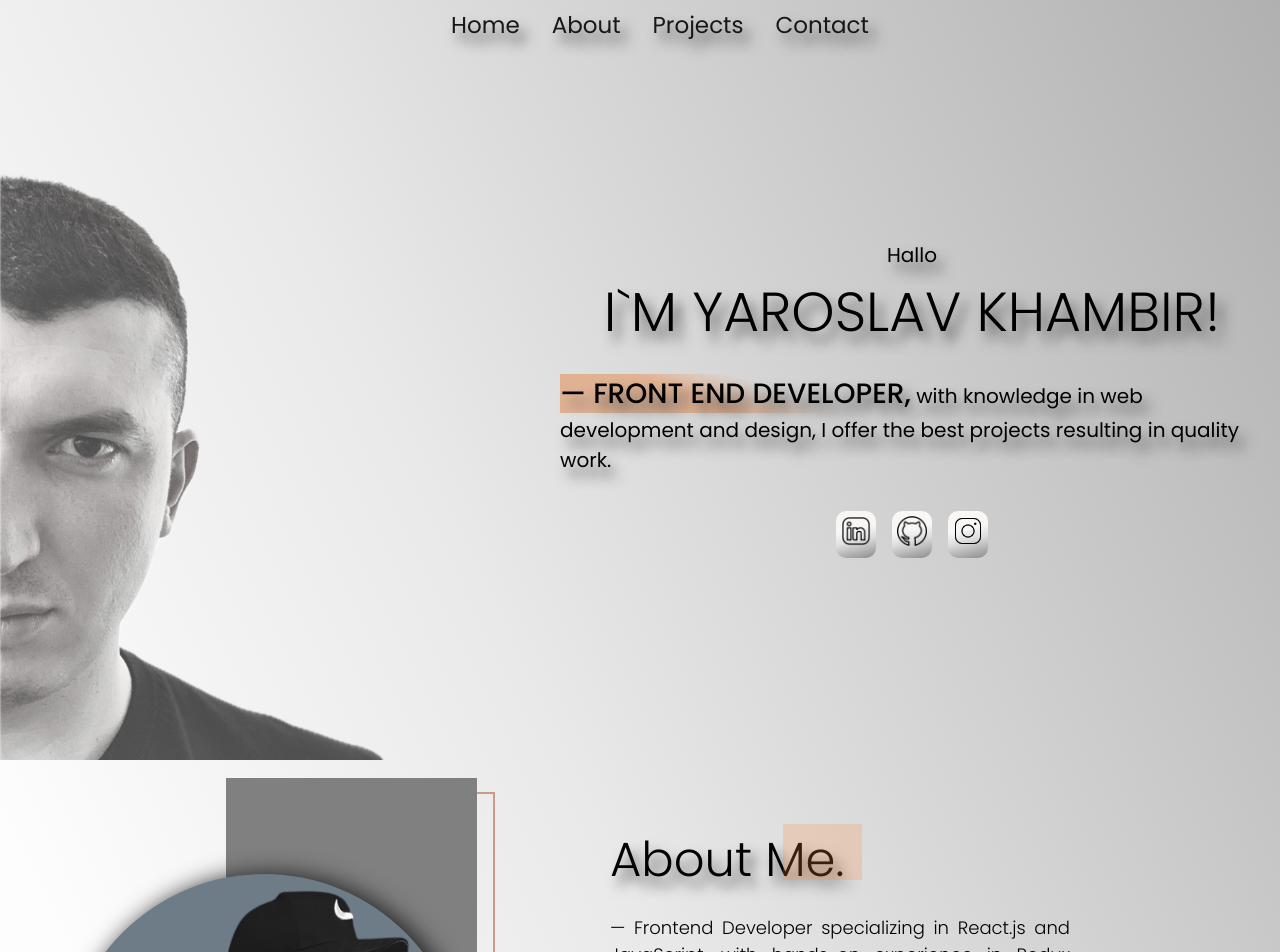
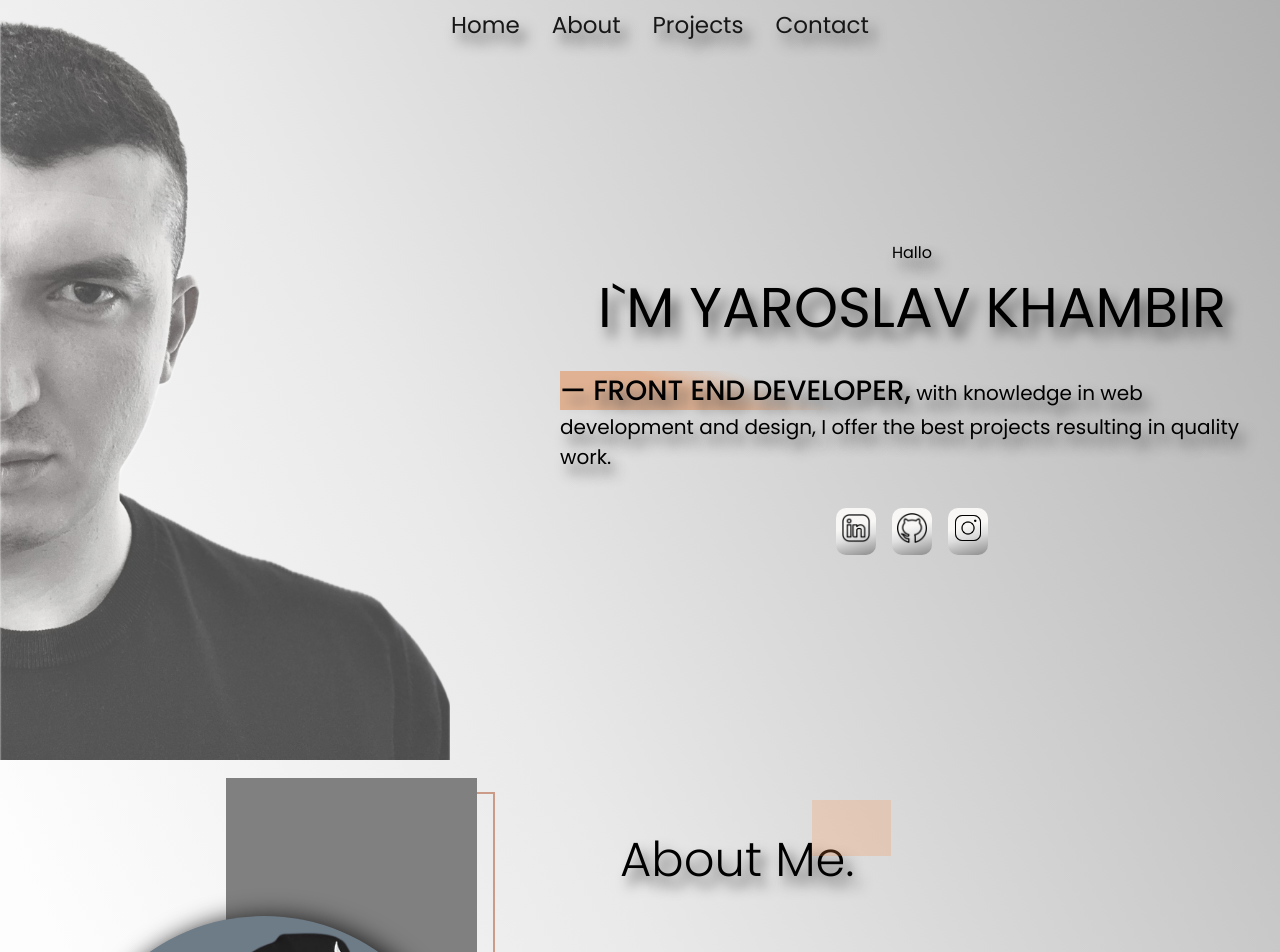
Before and after one commit to YK-1992/Portfolio-YKhambir, a React (Vite) app: page / in a window 1280 px wide. Shown: the part 40-992 px from the top of the page. Built offline with nearby package versions, Linux system fonts and the light colour scheme.

Commit message:
motion animation

```diff
--- a/package.json
+++ b/package.json
@@ -11,8 +11,9 @@
   },
   "dependencies": {
     "@react-icons/all-files": "^4.1.0",
+    "framer-motion": "^12.7.4",
     "lucide-react": "^0.484.0",
-    "motion": "^12.5.0",
+    "motion": "^12.7.4",
     "react": "^19.0.0",
     "react-dom": "^19.0.0",
     "react-icons": "^5.5.0",
--- a/src/About/About.jsx
+++ b/src/About/About.jsx
@@ -1,4 +1,5 @@
 import './about.scss'
+import { motion } from 'framer-motion';
 const About = () => {
     const loadCV = () => {
         window.open("./CV YKhambir.pdf");
@@ -7,26 +8,52 @@ const About = () => {
         <>
         <div className="container-about" id='about'>
             <div className="about-picture-section">
-            <div className="photo-block">
+            <motion.div
+                       initial={{opacity: 0.2, x: -100, scale: 0.8}}
+                       whileInView={{opacity: 4, x: 0, scale: 1}}
+                       transition={{duration: 3, }}
+                       viewport={{ once: true, amount: 0.2 }}
+            className="photo-block">
+
                 <img src="./photo/profphoto.png" alt="" />
-            </div>
-            <div className='border-line'>
+            </motion.div>
+            <motion.div
+             initial={{opacity: 0.2, x: 100, scale: 0.8}}
+             whileInView={{opacity: 4, x: 0, scale: 1}}
+             transition={{duration: 3, }}
+             viewport={{ once: true, amount: 0.2 }}
+
+
+            className='border-line'>
                 <div className='border-section'></div>
-            </div>
+            </motion.div>
             </div>
 
             <div className="about-section">
-                <h1>About Me.</h1>
-                <div className='box-style'></div>
+                <motion.div
+                  viewport={{ once: true, amount: 0.5 }}
+                  initial={{ opacity: 1, x: -100, scale: 0.1 }}
+                  whileInView={{ opacity: 1, x: 0, scale: 1 }}
+                  transition={{ duration: 3 }}
+                className="div">
+
+<h1
+
+                   >About Me.</h1>
+                   <div
+
+                    className='box-style'></div>
+                </motion.div>
+
                 <p> &mdash; Frontend Developer specializing in React.js and JavaScript,
                      with hands-on experience in Redux Toolkit and Material-UI.
                     I excel at building responsive, user-centric web applications and
                     am keen on optimizing performance and enhancing usability.
                     Currently engaged in real-world projects, I am eager to contribute
-                    to a team that values innovation, continuous learning, and qual</p>
+                    to a team that values innovation, continuous learning, and qual.</p>
                     <p>
                    <span>  &mdash; My Skills Are: </span>
-                    HTML, CSS, SCSS, JavaScript, Version Control (Git), React JS, Material UI, Bootstrap, API, Redux, TypeScrip
+                    HTML, CSS, SCSS, JavaScript, Version Control (Git), React JS, Material UI, Bootstrap, API, Redux, TypeScrip, WordPress.
                     </p>
 
                     <button className='button-CV' onClick={loadCV}>Download CV</button>
--- a/src/About/about.scss
+++ b/src/About/about.scss
@@ -51,7 +51,7 @@
     .about-section{
         position: relative;
         margin: auto;
-        width: 460px;
+        width: 55vh;
         font-size: 18px;
         font-family: "Poppins", sans-serif;
         font-weight: 300;
@@ -69,14 +69,14 @@
 
         }
         .box-style{
-    position: absolute;
-    background: rgba(248, 139, 61, 0.745);
-    padding: 1.7rem;
-    width: 25px;
-    height: 2px;
-    top: 0rem;
-    right: 13rem;
-    opacity: 0.3;
+            position: relative;
+            background: rgba(248, 139, 61, 0.745);
+            padding: 1.7rem;
+            width: 25px;
+            height: 2px;
+            top: -6rem;
+            right: -12rem;
+            opacity: 0.3;
         }
         span{
             font-weight: 500;
@@ -103,6 +103,10 @@ cursor: pointer;
 @media (max-width: 480px) {}    /* смартфоны */
 @media (max-width: 768px) {
     .container-about {
+        padding: 2rem;
+        .about-section{
+            padding-top: 9rem;
+        }
         .about-picture-section{
             .photo-block{
                 width: 20rem;
--- a/src/App.css
+++ b/src/App.css
@@ -1,9 +1,8 @@
-#root {
 
-}
 html, body {
   margin: 0;
   padding: 0;
+
 scroll-snap-type: y mandatory;
   background: rgb(218, 218, 218);
   background: linear-gradient(64deg, rgb(253 253 253) 40%, rgba(233, 233, 233, 1) 61%, rgb(175 175 175) 100%);
@@ -14,14 +13,14 @@ scroll-snap-type: y mandatory;
 
 }
 section{
-  height: 100vh;
-  overflow: hidden;
-  scroll-snap-align: start;
+  min-height: 100vh;
+overflow: hidden;
+
 
 }
 
 @media (max-width: 768px) {
   section{
-    height: 100%;
+ height: 100%;
   }
 }
--- a/src/Contact/contact.scss
+++ b/src/Contact/contact.scss
@@ -122,7 +122,9 @@
 
         height: 63px;
     }
-
+  .contact-section-form{
+    gap: 1rem;
+  }
 
 .btn{
     margin: 0 auto;
--- a/src/Header/stile.scss
+++ b/src/Header/stile.scss
@@ -87,7 +87,7 @@
     .header-navBar {
       position: fixed;
       inset: 0;
-      background-color: rgba(0, 0, 0, 0.95);
+      background-color: rgb(51 56 62 / 93%);
       height: 100vh;
       display: flex;
       align-items: center;
--- a/src/Introduction/Introduc.jsx
+++ b/src/Introduction/Introduc.jsx
@@ -2,7 +2,27 @@ import "./style-introduc.scss"
 import Links from '../contacts.json'
 import HeaderBlock from "../Header/Header"
 import { motion } from "motion/react"
+
+const name = "I`M YAROSLAV KHAMBIR";
+const container = {
+    hidden: { opacity: 0 },
+    visible: {
+      opacity: 1,
+      transition: {
+        staggerChildren: 0.1,
+        delayChildren: 0.3,
+      },
+    },
+  };
+  const letter = {
+    hidden: { opacity: 0, y: 20 },
+    visible: { opacity: 1, y: 0, transition: { duration: 0.3 } },
+  };
+
+
+
 const Introduction = () => {
+
     return (
 <>
 <div className="container-introduction" id="home">
@@ -13,7 +33,21 @@ const Introduction = () => {
 
     <div className="name-section">
         <span>Hallo</span>
-        <h1>I`M YAROSLAV KHAMBIR!</h1>
+        <motion.div className="name-style"
+        variants={container}
+        initial="hidden"
+        animate="visible"
+        style={{ display: 'flex', flexWrap: 'wrap', fontSize: '3.5rem', fontWeight: 'bold' }}
+        >
+
+        {name.split('').map((world, index) => (
+          <motion.span className="name-style" key={index} variants={letter}>
+            {world === ' ' ? '\u00A0' : world}
+          </motion.span>
+
+        ))}
+
+        </motion.div>
         <p>
     <span> &mdash; FRONT END DEVELOPER,</span> with knowledge in web development and design, I offer the best projects resulting in quality work.
         </p>
--- a/src/Introduction/style-introduc.scss
+++ b/src/Introduction/style-introduc.scss
@@ -9,7 +9,10 @@ align-content: center;
 justify-content: center;
 
 .interface-pages{
+    overflow: hidden;
 img{
+    position: absolute;
+    top: 3vh;
 opacity: 0.7;
 width: 450px;
 min-width: 400px;
@@ -18,6 +21,7 @@ border-bottom-right-radius: 18px;
 }
 
 }
+
 
 .name-section{
 position: absolute;
@@ -32,7 +36,7 @@ padding-right: 1rem;
 
 
     span{
-        font-size:20px;
+        // font-size:20px;
         font-family: "Poppins", sans-serif;
         font-weight: 400;
         font-style: normal;
@@ -41,7 +45,7 @@ padding-right: 1rem;
 
     }
 
-    h1{
+    h1 .name-style{
         font-size: 55px;
         margin: 0;
         font-family: "Poppins", sans-serif;
@@ -122,8 +126,8 @@ gap: 1rem;
 
 @media (max-width: 768px) {
     .container-introduction{
-
-
+    padding-top: 2rem;
+        padding-bottom: 1rem;
         .name-section{
             left: 24vh;
             h1{
@@ -132,9 +136,16 @@ gap: 1rem;
             }
             p{
                 span{
-                    font-size: 19px;
+                    font-size: 26px;
                 }
-            font-size: 16px;
+            font-size: 18px;
+            }
+        }
+        .interface-pages{
+
+        img{
+            position: unset;
+
             }
         }
     }
@@ -149,7 +160,7 @@ gap: 1rem;
         .name-section{
             left: 13px;
             h1{
-                font-size: 52px;
+                font-size: 56px;
             }
         }
     }}
```
Also changed, not shown: 1 other file (tests, documents, lock files or other folders).
